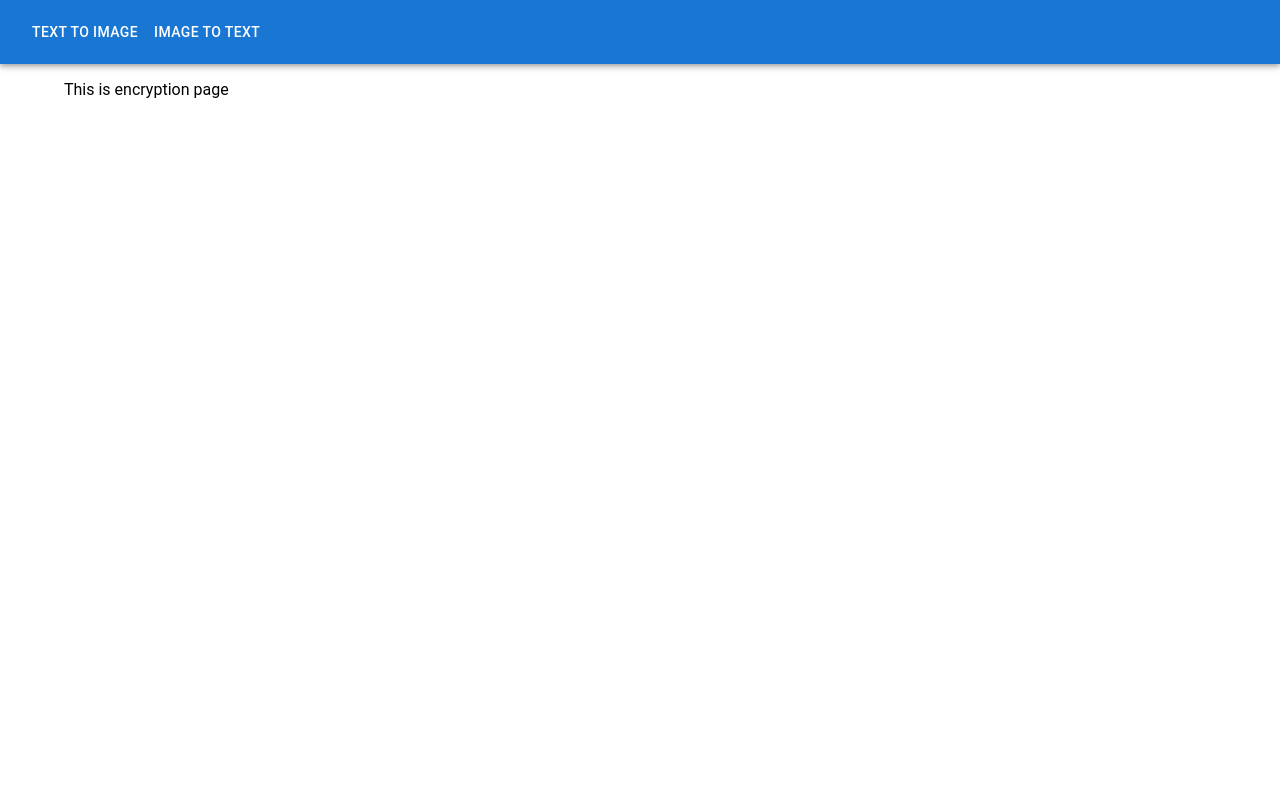
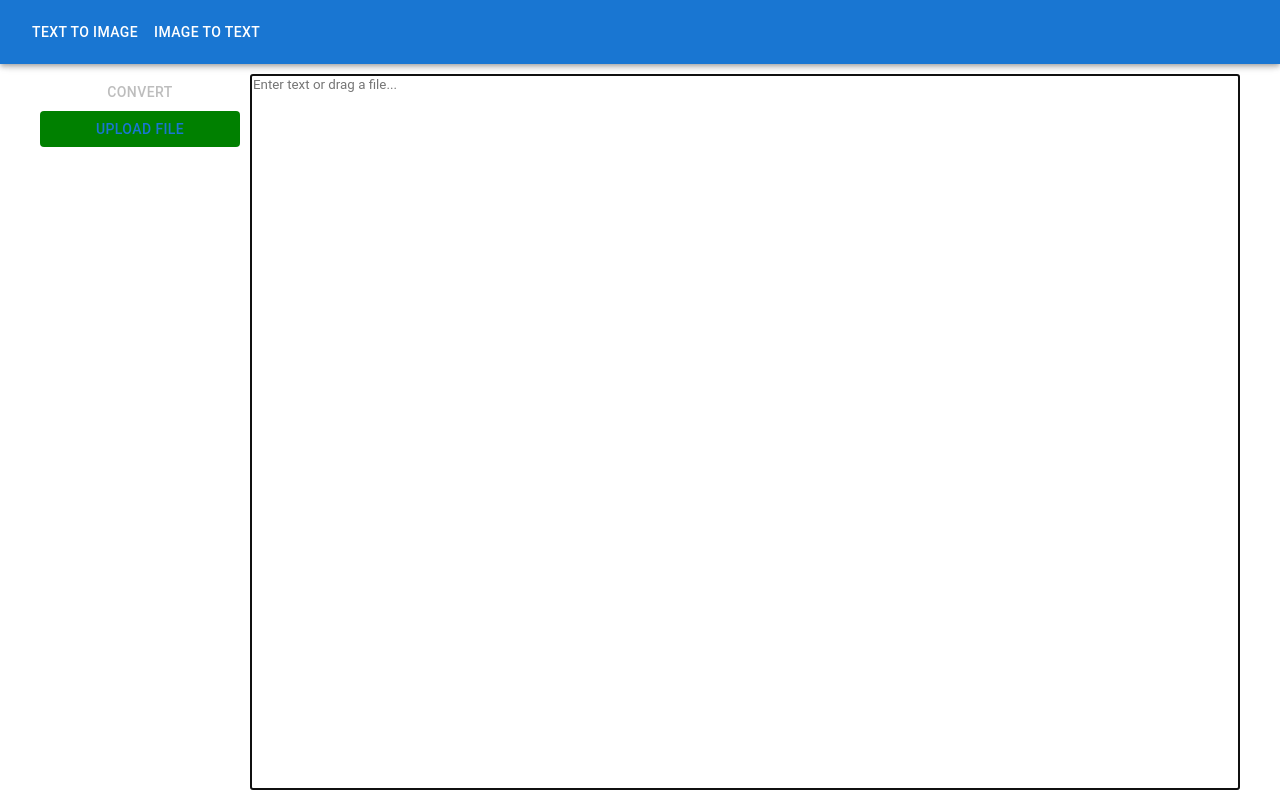
Before and after one commit to ashenBlade/text-2-image, a React (Create React App) app in the folder src/frontend/: page /text/to/image in a window 1280 px wide. Built offline with nearby package versions, Linux system fonts and the light colour scheme; no server answers.

Commit message:
Fix page content layout with sidebar

```diff
--- a/src/frontend/src/common.css
+++ b/src/frontend/src/common.css
@@ -1,5 +1,6 @@
 body {
     margin: 0;
+    height: 100vh;
 }
 
 * {
--- a/src/frontend/src/components/App/App.tsx
+++ b/src/frontend/src/components/App/App.tsx
@@ -1,6 +1,6 @@
 import React, {FC} from 'react';
 import '../../common.css'
-// import Encryption from "../Encryption/Encryption";
+import Encryption from "../Encryption/Encryption";
 // import Decryption from "../Decryption/Decryption";
 import AppProps from "./AppProps";
 import {Navigate, Route, Routes, useNavigate} from "react-router-dom";
@@ -10,8 +10,11 @@ import {AppBar, Box, Button, Container, Toolbar} from "@mui/material";
 const App: FC<AppProps> = ({encryptor, decryptor}) => {
     const navigate = useNavigate();
     return (
-        <>
-            <Box sx={{display: 'flex', flexFlow: 'column wrap'}}>
+        <div style={{
+            display: 'flex',
+            height: '100%',
+            flexFlow: 'column wrap'
+        }}>
             <AppBar component={'nav'}
                     variant={'elevation'}
                     position={'sticky'}>
@@ -26,12 +29,13 @@ const App: FC<AppProps> = ({encryptor, decryptor}) => {
                     </Box>
                 </Toolbar>
             </AppBar>
-                <Container>
+            <Container style={{
+                display: 'flex',
+                flex: '1 1 auto',
+                padding: '10px 0 10px 0',
+            }}>
                 <Routes>
-                        <Route path={textToImagePath} shouldRevalidate={() => false} element={
-                            <p style={{color: '#000'}}>
-                                This is encryption page
-                            </p>}/>
+                    <Route path={textToImagePath} shouldRevalidate={() => false} element={<Encryption encryptor={encryptor}/>}/>
                     <Route path={imageToTextPath} shouldRevalidate={() => false}
                            element={
                                <p style={{color: '#000'}}>
@@ -40,8 +44,7 @@ const App: FC<AppProps> = ({encryptor, decryptor}) => {
                     <Route path={'*'} element={<Navigate to={textToImagePath}/>}/>
                 </Routes>
             </Container>
-            </Box>
-        </>
+        </div>
     );
 };
 
--- a/src/frontend/src/components/Encryption/Encryption.tsx
+++ b/src/frontend/src/components/Encryption/Encryption.tsx
@@ -1,221 +1,166 @@
-export {}
-// import React, {FC, useMemo, useRef, useState} from 'react';
-// import {Button, Image, Input, Modal} from "antd";
-// import TextArea from "antd/es/input/TextArea";
-// import '../../common.css';
-// import {FileTextOutlined} from "@ant-design/icons";
-// import EncryptionProps from "./EncryptionProps";
-// import {ImageExtension} from "../../domain/imageExtension";
-// import {ItemType} from "antd/es/menu/hooks/useItems";
-// import MainPageLayout from "../MainPageLayout/MainPageLayout";
-//
-// const Encryption: FC<EncryptionProps> = ({encryptor}) => {
-//     const [inputText, setInputText] = useState('');
-//     const [selectedFile, setSelectedFile] = useState<File | null>(null);
-//     const [imageLoading, setImageLoading] = useState(false);
-//     const [chosenExtension, setChosenExtension] = useState(ImageExtension.PNG);
-//     const [imageFilename, setImageFilename] = useState('');
-//     const [imageUrl, setImageUrl] = useState('')
-//     const [showImageModal, setShowImageModal] = useState(false);
-//     const inputFileRef = useRef<HTMLInputElement>(null);
-//
-//     const updateImageUrl = (blob: Blob) => {
-//         URL.revokeObjectURL(imageUrl);
-//         setImageUrl(URL.createObjectURL(blob));
-//     }
-//
-//     const imageExtensionsItemTypes = useMemo<ItemType[]>(
-//         () => Object.entries(ImageExtension)
-//             .map(entries => {
-//                 const extension = entries[0];
-//                 const key = entries[1];
-//                 return {
-//                     key: key,
-//                     label: extension,
-//                     onClick: () => {
-//                         setChosenExtension(key);
-//                     }
-//                 }
-//             }), []);
-//     const menuItems = useMemo<ItemType[]>(() => [{
-//         label: 'Extension',
-//         children: imageExtensionsItemTypes,
-//         key: 'extension',
-//     }], [imageExtensionsItemTypes])
-//
-//     function isTextInput() {
-//         return selectedFile === null;
-//     }
-//
-//     function tearDownFiles() {
-//         setImageUrl('');
-//         setSelectedFile(null);
-//         if (inputFileRef.current) {
-//             inputFileRef.current.value = '';
-//         }
-//     }
-//
-//     function uploadFileOnClick(e: React.MouseEvent<HTMLButtonElement>) {
-//         e.preventDefault();
-//         inputFileRef.current?.click();
-//     }
-//
-//     function inputDivOnDrop(e: React.DragEvent<HTMLDivElement>) {
-//         e.preventDefault();
-//         const files = e.dataTransfer.files;
-//         if (files.length === 1) {
-//             const file = files[0];
-//
-//             if (file.type) {
-//                 setSelectedFile(file);
-//             }
-//         }
-//     }
-//
-//     function removeButtonOnClick(e: React.MouseEvent<HTMLElement, MouseEvent>) {
-//         e.preventDefault();
-//         setSelectedFile(null);
-//     }
-//
-//     async function encryptButtonOnClick() {
-//         let data: string;
-//         try {
-//             data = isTextInput() ? inputText : await selectedFile!.text();
-//         } catch (e) {
-//             console.error(e);
-//             return;
-//         }
-//         setImageLoading(true);
-//         try {
-//             try {
-//                 updateImageUrl(await encryptor.encryptAsync(data, chosenExtension))
-//                 setImageFilename(`${selectedFile?.name || 'encrypted'}`)
-//                 setShowImageModal(true);
-//             } catch (e) {
-//                 console.error('Could not encrypt image', e);
-//             }
-//         }
-//         finally {
-//             setImageLoading(false);
-//         }
-//     }
-//
-//     return (
-//         <MainPageLayout actionButtons={[
-//             <Button type={'primary'}
-//                     size={'large'}
-//                     block={true}
-//                     onClick={encryptButtonOnClick}
-//                     disabled={imageLoading || (isTextInput() && !inputText)}
-//                     loading={imageLoading}>
-//                 Convert
-//             </Button>,
-//             <Button type={'primary'}
-//                     size={'large'}
-//                     block={true}
-//                     style={{
-//                         backgroundColor: imageLoading || !isTextInput() ? '#f5f5f5' : 'green',
-//                         borderColor: imageLoading || !isTextInput() ? '#d9d9d9' : 'green',
-//                     }}
-//                     onClick={uploadFileOnClick}
-//                     disabled={imageLoading || !isTextInput()}>
-//                 Upload file
-//             </Button>
-//         ]}
-//         menuItems={menuItems}
-//         selectedMenuKeys={[chosenExtension]}>
-//             <div style={{
-//                 display: 'block',
-//                 justifyContent: 'center',
-//                 height: '100%',
-//                 backgroundColor: 'white'
-//             }}>
-//                 <div onDrop={inputDivOnDrop} style={{
-//                     height: '100%',
-//                     display: 'flex',
-//                     justifyContent: 'center'
-//                 }}>
-//                     <input type={'file'}
-//                            multiple={false}
-//                            hidden={true}
-//                            style={{
-//                                display: 'none'
-//                            }}
-//                            ref={inputFileRef}
-//                            onChange={e => {
-//                                e.preventDefault();
-//                                if (e.target.files?.[0]) {
-//                                    setSelectedFile(e.target.files[0])
-//                                }
-//                            }}/>
-//                     {isTextInput() ?
-//                         <TextArea placeholder={'Enter text or drag a file...'}
-//                                   size={'large'}
-//                                   autoFocus={true}
-//                                   style={{
-//                                       resize: 'none',
-//                                       height: '100%',
-//                                       width: '100%',
-//                                   }}
-//                                   value={inputText}
-//                                   onChange={e => setInputText(e.currentTarget.value)}/>
-//                         : <div className={'ant-upload-drag ant-upload'}>
-//                             <span className={'ant-upload-btn ant-upload'}>
-//                                 <div className={'ant-upload-drag-container'}>
-//                                     <p className={'ant-upload-drag-icon'}>
-//                                         <FileTextOutlined/>
-//                                     </p>
-//                                     <p className={'ant-upload-text'}>
-//                                         {selectedFile?.name}
-//                                     </p>
-//                                     <Button danger={true}
-//                                             size={'large'}
-//                                             onClick={removeButtonOnClick}>
-//                                         Remove
-//                                     </Button>
-//                                 </div>
-//                             </span>
-//                         </div>}
-//                 </div>
-//             </div>
-//             <Modal title={'Converted text'}
-//                    open={showImageModal}
-//                    okText={'Save'}
-//                    onOk={e => {
-//                        const a = document.createElement('a')
-//                        a.href = imageUrl;
-//                        a.download = `${imageFilename || 'converted'}.${chosenExtension}`;
-//                        a.hidden = true;
-//                        document.body.appendChild(a);
-//                        a.click();
-//                        document.body.removeChild(a);
-//                        e.preventDefault();
-//                        setShowImageModal(false);
-//                    }}
-//                    cancelText={'Cancel'}
-//                    onCancel={() => {
-//                        setShowImageModal(false);
-//                    }}
-//                    afterClose={() => {
-//                        tearDownFiles();
-//                        setImageFilename('');
-//                    }}
-//                    maskClosable={false}
-//                    closable={false}>
-//                 <div style={{
-//                     display: 'flex',
-//                     justifyContent: 'center'
-//                 }}>
-//                     <Image src={imageUrl}
-//                            alt={'Converted image preview'}/>
-//                 </div>
-//                 <Input type={'text'}
-//                        value={imageFilename}
-//                        placeholder={'Enter image filename'}
-//                        onChange={e => setImageFilename(e.currentTarget.value)}/>
-//             </Modal>
-//         </MainPageLayout>
-//     );
-// };
-//
-// export default Encryption;
+import React, {FC, useRef, useState} from 'react';
+import '../../common.css';
+import EncryptionProps from "./EncryptionProps";
+import {ImageExtension} from "../../domain/imageExtension";
+import MainPageLayout from "../MainPageLayout/MainPageLayout";
+import {Button, Input, Modal} from "@mui/material";
+
+const Encryption: FC<EncryptionProps> = ({encryptor}) => {
+    const [inputText, setInputText] = useState('');
+    const [selectedFile, setSelectedFile] = useState<File | null>(null);
+    const [imageLoading, setImageLoading] = useState(false);
+    const [chosenExtension, setChosenExtension] = useState(ImageExtension.PNG);
+    const [imageFilename, setImageFilename] = useState('');
+    const [imageUrl, setImageUrl] = useState('')
+    const [showImageModal, setShowImageModal] = useState(false);
+    const inputFileRef = useRef<HTMLInputElement>(null);
+
+    const updateImageUrl = (blob: Blob) => {
+        URL.revokeObjectURL(imageUrl);
+        setImageUrl(URL.createObjectURL(blob));
+    }
+
+    function isTextInput() {
+        return selectedFile === null;
+    }
+
+    function tearDownFiles() {
+        setImageUrl('');
+        setSelectedFile(null);
+        if (inputFileRef.current) {
+            inputFileRef.current.value = '';
+        }
+    }
+
+    function uploadFileOnClick(e: React.MouseEvent<HTMLButtonElement>) {
+        e.preventDefault();
+        inputFileRef.current?.click();
+    }
+
+    function inputDivOnDrop(e: React.DragEvent<HTMLDivElement>) {
+        e.preventDefault();
+        const files = e.dataTransfer.files;
+        if (files.length === 1) {
+            const file = files[0];
+
+            if (file.type) {
+                setSelectedFile(file);
+            }
+        }
+    }
+
+    function removeButtonOnClick(e: React.MouseEvent<HTMLElement, MouseEvent>) {
+        e.preventDefault();
+        setSelectedFile(null);
+    }
+
+    async function encryptButtonOnClick() {
+        let data: string;
+        try {
+            data = isTextInput() ? inputText : await selectedFile!.text();
+        } catch (e) {
+            console.error(e);
+            return;
+        }
+        setImageLoading(true);
+        try {
+            try {
+                updateImageUrl(await encryptor.encryptAsync(data, chosenExtension))
+                setImageFilename(`${selectedFile?.name || 'encrypted'}`)
+                setShowImageModal(true);
+            } catch (e) {
+                console.error('Could not encrypt image', e);
+            }
+        }
+        finally {
+            setImageLoading(false);
+        }
+    }
+
+    return (
+        <MainPageLayout actionButtons={[
+            <Button onClick={encryptButtonOnClick}
+                    disabled={imageLoading || (isTextInput() && !inputText)}>
+                Convert
+            </Button>,
+            <Button style={{
+                        backgroundColor: imageLoading || !isTextInput() ? '#f5f5f5' : 'green',
+                        borderColor: imageLoading || !isTextInput() ? '#d9d9d9' : 'green',
+                    }}
+                    onClick={uploadFileOnClick}
+                    disabled={imageLoading || !isTextInput()}>
+                Upload file
+            </Button>
+        ]}
+        selectedMenuKeys={[chosenExtension]}>
+            <div style={{
+                display: 'flex',
+                justifyContent: 'center',
+                flex: '1 1 auto',
+                backgroundColor: 'white',
+            }}>
+                <div onDrop={inputDivOnDrop} style={{
+                    height: '100%',
+                    display: 'flex',
+                    flex: '1 1 auto',
+                    justifyContent: 'center'
+                }}>
+                    <input type={'file'}
+                           multiple={false}
+                           hidden={true}
+                           style={{
+                               display: 'none'
+                           }}
+                           ref={inputFileRef}
+                           onChange={e => {
+                               e.preventDefault();
+                               if (e.target.files?.[0]) {
+                                   setSelectedFile(e.target.files[0])
+                               }
+                           }}/>
+                    {isTextInput() ?
+                        <textarea placeholder={'Enter text or drag a file...'}
+                                  autoFocus={true}
+                                  style={{
+                                      resize: 'none',
+                                      height: 'auto',
+                                      width: '100%',
+                                  }}
+                                  value={inputText}
+                                  onChange={e => setInputText(e.currentTarget.value)}/>
+                        : <div className={'ant-upload-drag ant-upload'}>
+                            <span className={'ant-upload-btn ant-upload'}>
+                                <div className={'ant-upload-drag-container'}>
+                                    <p className={'ant-upload-drag-icon'}>
+
+                                    </p>
+                                    <p className={'ant-upload-text'}>
+                                        {selectedFile?.name}
+                                    </p>
+                                    <Button onClick={removeButtonOnClick}>
+                                        Remove
+                                    </Button>
+                                </div>
+                            </span>
+                        </div>}
+                </div>
+            </div>
+            <Modal open={showImageModal}>
+                <>
+                    <div style={{
+                        display: 'flex',
+                        justifyContent: 'center'
+                    }}>
+                        <img src={imageUrl} alt={'Converted image preview'}/>
+                    </div>
+                    <Input type={'text'}
+                           value={imageFilename}
+
+                           placeholder={'Enter image filename'}
+                           onChange={e => setImageFilename(e.currentTarget.value)}/></>
+            </Modal>
+        </MainPageLayout>
+    );
+};
+
+export default Encryption;
--- a/src/frontend/src/components/MainPageLayout/MainPageLayout.tsx
+++ b/src/frontend/src/components/MainPageLayout/MainPageLayout.tsx
@@ -1,46 +1,37 @@
-export {}
-// import React, {FC} from 'react';
-// import {Layout, Menu, Space} from "antd";
-// import Sider from "antd/es/layout/Sider";
-// import {MainPageLayoutProps} from "./MainPageLayoutProps";
-// import {Content} from "antd/es/layout/layout";
-//
-// const MainPageLayout: FC<MainPageLayoutProps> = (
-//     {
-//         actionButtons,
-//         selectedMenuKeys,
-//         menuItems,
-//         children}) => {
-//     return (
-//         <Layout>
-//             <Sider style={{
-//                 backgroundColor: 'white',
-//                 width: 200
-//             }}>
-//                 <Space direction={'vertical'}
-//                        style={{
-//                            display: 'flex',
-//                            justifyContent: 'center',
-//                            width: '100%',
-//                            padding: 10
-//                        }}>
-//                     {actionButtons}
-//                 </Space>
-//                 <Menu mode={'inline'}
-//                       selectedKeys={selectedMenuKeys}
-//                       items={menuItems}/>
-//             </Sider>
-//             <Content style={{
-//                 marginLeft: 10,
-//                 display: 'block',
-//                 justifyContent: 'center',
-//                 height: '100%',
-//                 backgroundColor: 'white'
-//             }}>
-//                 {children}
-//             </Content>
-//         </Layout>
-//     );
-// };
-//
-// export default MainPageLayout;
+import React, {FC} from 'react';
+import {MainPageLayoutProps} from "./MainPageLayoutProps";
+import {Box} from "@mui/material";
+
+const MainPageLayout: FC<MainPageLayoutProps> = (
+    {actionButtons,
+        children}) => {
+    return (
+        <Box style={{
+            display: 'grid',
+            gridTemplateColumns: '200px 1fr',
+            gridTemplateRows: '1fr',
+            width: '100%',
+            height: '100%'
+        }}>
+            <Box style={{
+                display: 'flex',
+                flexFlow: 'column wrap',
+                width: 200,
+            }}>
+                {actionButtons}
+            </Box>
+            <Box style={{
+                marginLeft: 10,
+                display: 'flex',
+                justifyContent: 'center',
+                height: '100%',
+                backgroundColor: 'white',
+                flex: '1 1 auto',
+            }}>
+                {children}
+            </Box>
+        </Box>
+    );
+};
+
+export default MainPageLayout;
--- a/src/frontend/src/index.tsx
+++ b/src/frontend/src/index.tsx
@@ -8,9 +8,12 @@ import EmptyDecryptService from "./services/emptyDecryptService";
 import BackendDecryptService from "./services/backendDecryptService";
 import {BrowserRouter} from "react-router-dom";
 
+const rootElement = document.getElementById('root');
+rootElement!.style.height = '100%';
 const root = ReactDOM.createRoot(
-  document.getElementById('root') as HTMLElement
+  rootElement as HTMLElement
 );
+
 
 
 function getEncryptor() {
```
Also changed, not shown: src/frontend/src/components/MainPageLayout/MainPageLayoutProps.tsx (+6 -8 lines). Lines whose indentation alone changed are shown as unchanged.
